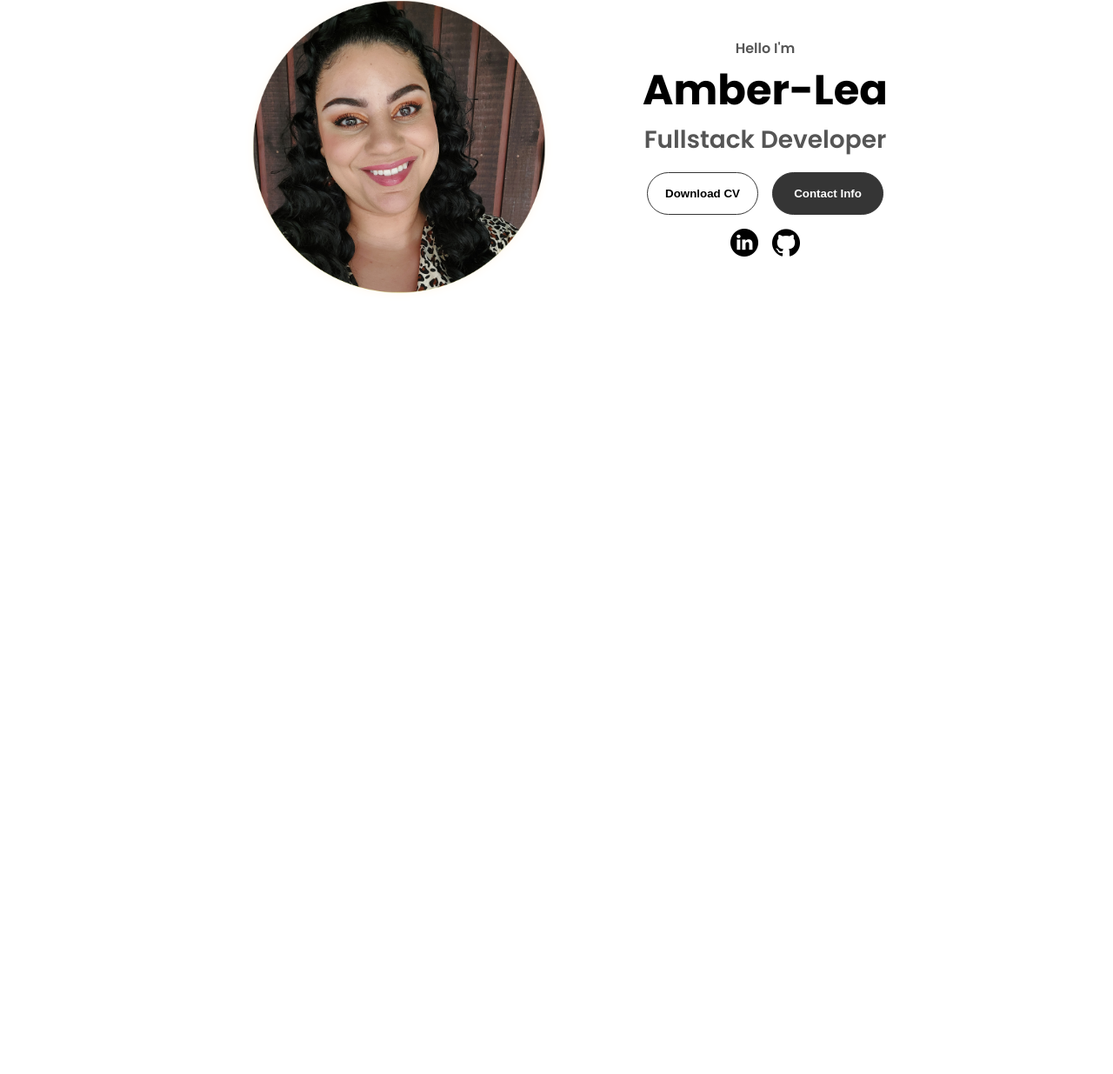
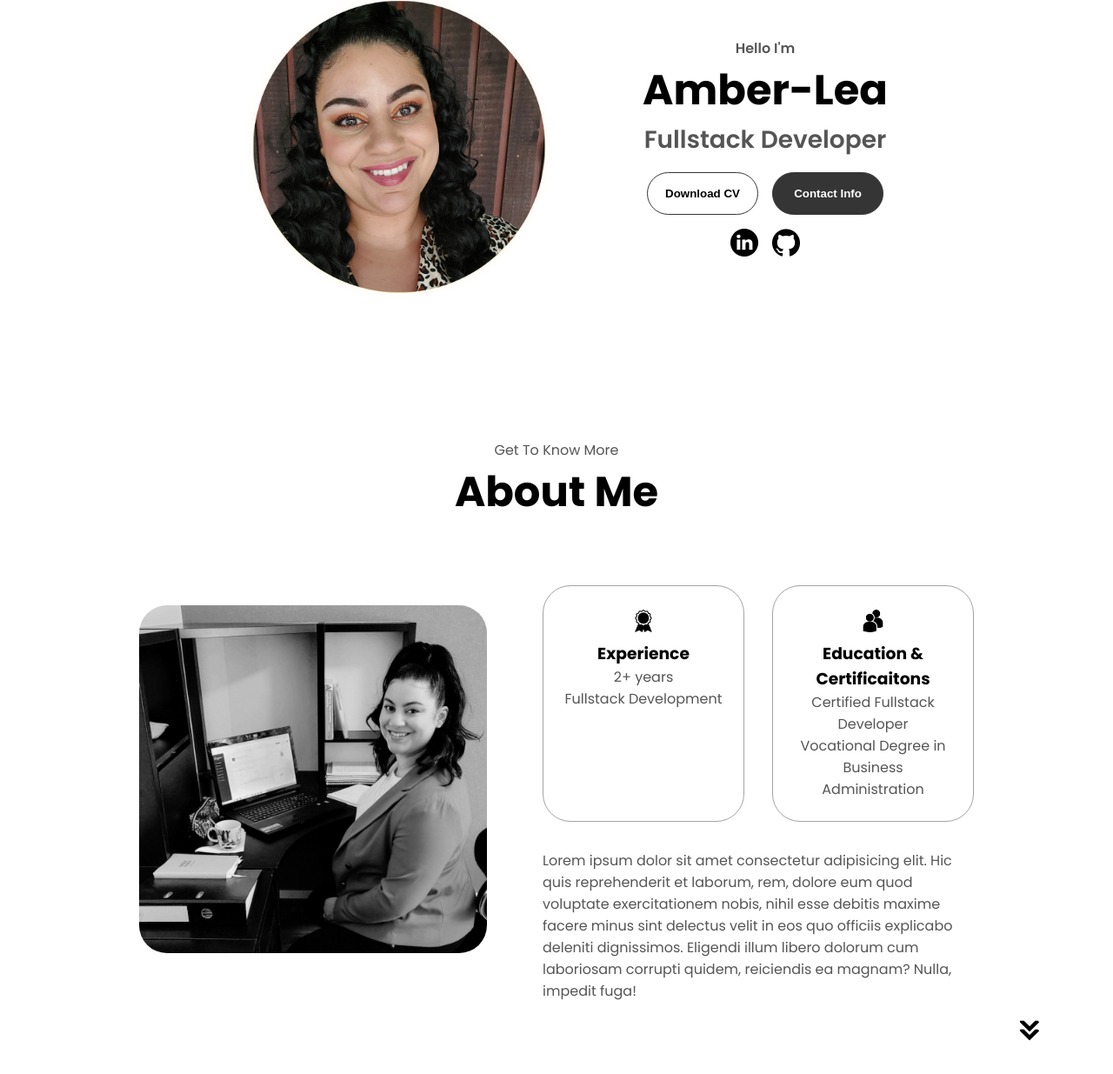
Before and after one commit to Amber-Lea-P/amberLeaWebsitePortfolio, a plain HTML site: page index.html in a window 1280 px wide. Shown: the part 303-1538 px from the top of the page at 87% size. Before the commit the page ends 800 px from the top, so only its background shows below. Drawn offline with Linux system fonts and the light colour scheme.

Commit message:
about section

```diff
--- a/index.html
+++ b/index.html
@@ -72,6 +72,57 @@
           </div>
         </div>
       </section>
+      <section id="about">
+        <p class="section__text__p1">Get To Know More</p>
+        <h1 class="title">About Me</h1>
+        <div class="section-container">
+          <div class="section__pic-container">
+            <img
+              src="./assets/profile-about-image.png"
+              alt="Profile picture"
+              class="about-pic"
+            />
+          </div>
+          <div class="about-details-container">
+            <div class="about-containers">
+              <div class="details-container">
+                <img
+                  src="./assets/experience.png"
+                  alt="Experience icon"
+                  class="icon"
+                />
+                <h3>Experience</h3>
+                <p>2+ years <br />Fullstack Development</p>
+              </div>
+              <div class="details-container">
+                <img
+                  src="./assets/education.png"
+                  alt="Education icon"
+                  class="icon"
+                />
+                <h3>Education & Certificaitons</h3>
+                <p>Certified Fullstack Developer<br />Vocational Degree in Business Administration</p>
+              </div>
+            </div>
+            <div class="text-container">
+              <p>
+                Lorem ipsum dolor sit amet consectetur adipisicing elit. Hic quis
+                reprehenderit et laborum, rem, dolore eum quod voluptate
+                exercitationem nobis, nihil esse debitis maxime facere minus sint
+                delectus velit in eos quo officiis explicabo deleniti dignissimos.
+                Eligendi illum libero dolorum cum laboriosam corrupti quidem,
+                reiciendis ea magnam? Nulla, impedit fuga!
+              </p>
+            </div>
+          </div>
+        </div>
+        <img
+          src="./assets/arrow.png"
+          alt="Arrow icon"
+          class="icon arrow"
+          onclick="location.href='./#experience'"
+        />
+      </section>
     <script src="script.js"></script>
 </body>
 </html>
--- a/style.css
+++ b/style.css
@@ -258,3 +258,56 @@ section {
 .btn-container {
   gap: 1rem;
 }
+
+/* ABOUT SECTION */
+
+#about {
+  position: relative;
+}
+
+.about-containers {
+  gap: 2rem;
+  margin-bottom: 2rem;
+  margin-top: 2rem;
+}
+
+.about-details-container {
+  justify-content: center;
+  flex-direction: column;
+}
+
+.about-containers,
+.about-details-container {
+  display: flex;
+}
+
+.about-pic {
+  border-radius: 2rem;
+}
+
+.arrow {
+  position: absolute;
+  right: -5rem;
+  bottom: 2.5rem;
+}
+
+.details-container {
+  padding: 1.5rem;
+  flex: 1;
+  background: white;
+  border-radius: 2rem;
+  border: rgb(53, 53, 53) 0.1rem solid;
+  border-color: rgb(163, 163, 163);
+  text-align: center;
+}
+
+.section-container {
+  gap: 4rem;
+  height: 80%;
+}
+
+.section__pic-container {
+  height: 400px;
+  width: 400px;
+  margin: auto 0;
+}
```
Also changed, not shown: assets/profile-about-image.png (added), assets/profile_photo_2.png (added).
